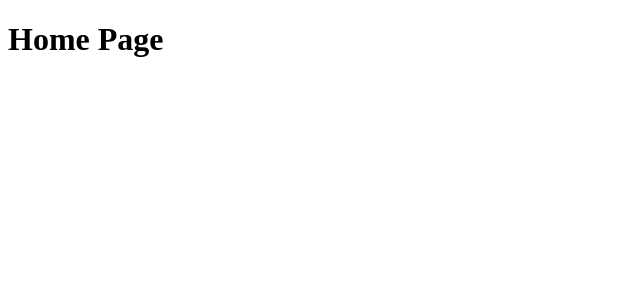
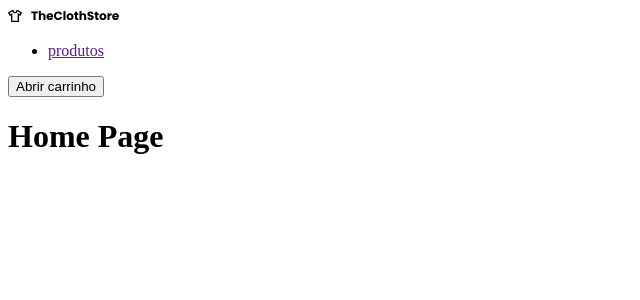
Before and after one commit to josedasilva123/react2-projeto, a React (Vite) app: page / in a window 1280 px wide. Shown: the top 300 px of the page, without its empty margins (0-640 px from the left). Built offline with nearby package versions, Linux system fonts and the light colour scheme; the HTML template or start-up script is replaced by a standard one.

Commit message:
template

```diff
--- a/src/App.tsx
+++ b/src/App.tsx
@@ -1,11 +1,12 @@
+import { Template } from "./components/template/Template";
 import { HomePage } from "./pages/HomePage";
 
 function App() {
-  return (
-    <>
-      <HomePage />
-    </>
-  )
+   return (
+      <Template>
+         <HomePage />
+      </Template>
+   );
 }
 
-export default App
+export default App;
--- /dev/null
+++ b/src/components/template/Template/index.tsx
@@ -0,0 +1,18 @@
+import { Footer } from "../Footer";
+import { Header } from "../Header";
+
+interface Props{
+    children: React.ReactNode;
+}
+
+export function Template({ children }: Props){
+    return(
+        <>
+            <Header />
+            <main>
+                {children}
+            </main>
+            <Footer />
+        </>
+    )
+}
```
